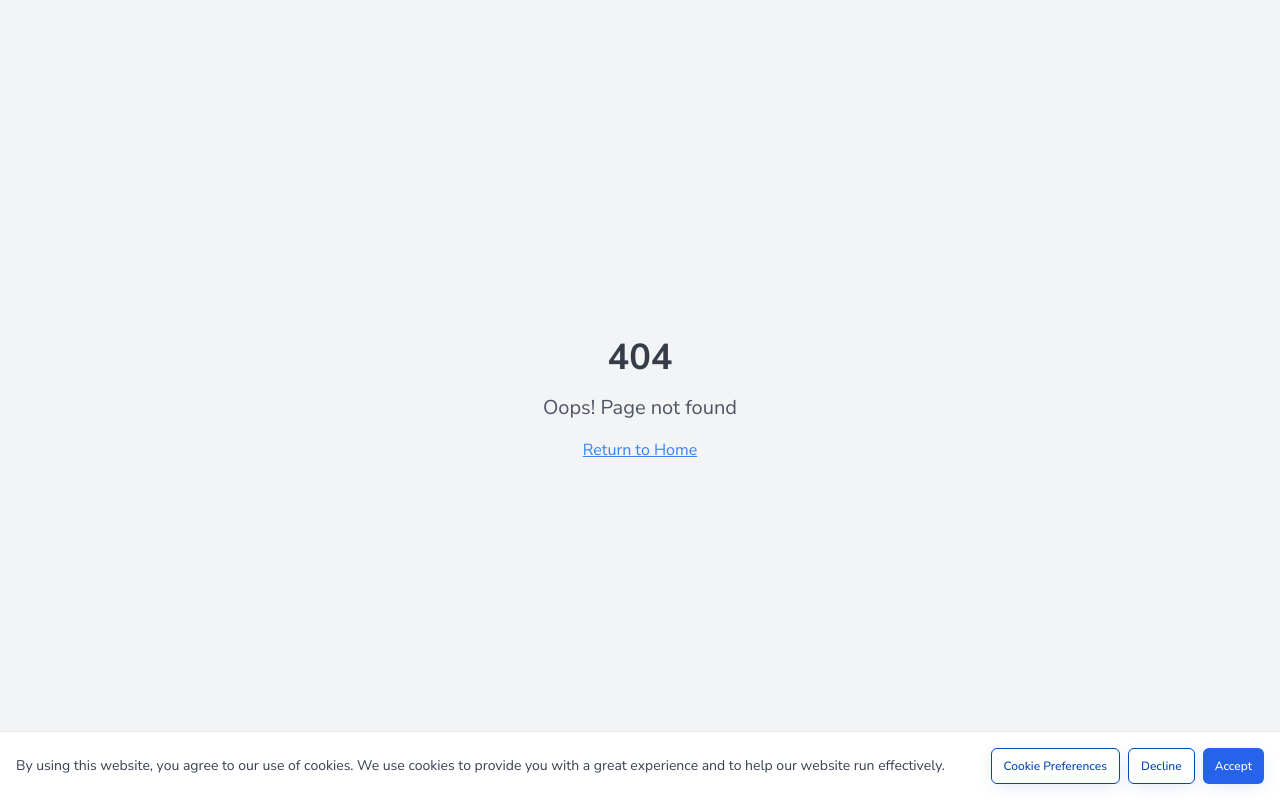
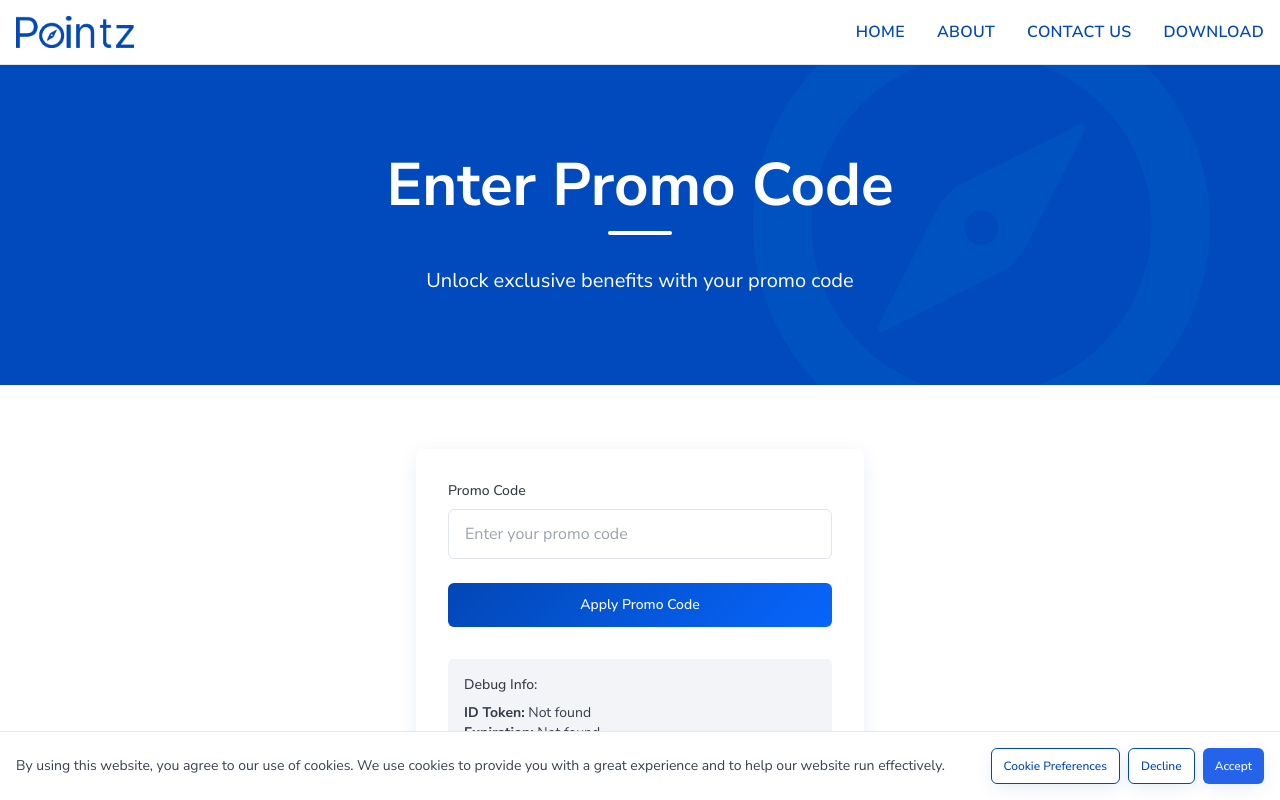
Before and after one commit to PointzOfficial/pointz-website, a React (Vite) app: page /promo-code in a window 1280 px wide. Shown: the top 800 px of the page. Built offline with nearby package versions, Linux system fonts and the light colour scheme.

Commit message:
Add PromoCode page and update routing in App component to include new promo code functionality

```diff
--- a/src/App.tsx
+++ b/src/App.tsx
@@ -13,6 +13,7 @@ import FAQs from "./pages/FAQs";
 import Index from "./pages/Index";
 import NotFound from "./pages/NotFound";
 import Privacy from "./pages/Privacy";
+import PromoCode from "./pages/PromoCode";
 import TermsConditions from "./pages/TermsConditions";
 
 const queryClient = new QueryClient();
@@ -35,6 +36,7 @@ const App = () => (
           <Route path="/announcement" element={<FAQs />} />
           <Route path="/terms-conditions" element={<TermsConditions />} />
           <Route path="/privacy" element={<Privacy />} />
+          <Route path="/promo-code" element={<PromoCode />} />
           {/* ADD ALL CUSTOM ROUTES ABOVE THE CATCH-ALL "*" ROUTE */}
           <Route path="*" element={<NotFound />} />
         </Routes>
--- /dev/null
+++ b/src/pages/PromoCode.tsx
@@ -0,0 +1,291 @@
+import bluebackImage from "@/assets/blueback.png";
+import { Footer } from "@/components/Footer";
+import { Header } from "@/components/Header";
+import { Button } from "@/components/ui/button";
+import { usePageTitle } from "@/hooks/use-page-title";
+import { useEffect, useState } from "react";
+import { useNavigate, useSearchParams } from "react-router-dom";
+
+const formatPromoCode = (text = "") => {
+  // Remove any non-alphanumeric characters
+  const alphanumericText = text.replace(/\W/g, "");
+  // Check for letters
+  if (checkLetters(alphanumericText)) {
+    return alphanumericText;
+  }
+  // Insert hyphens every 4 characters
+  let formattedText = "";
+  for (let i = 0; i < alphanumericText?.length; i++) {
+    if (i > 0 && i % 4 === 0) {
+      formattedText += "-";
+    }
+    formattedText += alphanumericText[i];
+  }
+  return formattedText;
+};
+
+function formatNumber(numberString: string) {
+  const groups = numberString.match(/.{1,4}/g);
+  const formattedNumber = groups?.join("-");
+  return formattedNumber;
+}
+
+function checkLetters(str = "") {
+  const regExp = /[a-zA-Z]/g;
+  return regExp.test(str);
+}
+
+const PromoCode = () => {
+  usePageTitle("Enter Promo Code - Pointz | Building Better Bike Routes");
+
+  const [searchParams] = useSearchParams();
+  const navigate = useNavigate();
+  const [idToken, setIdToken] = useState<string>("");
+  const [tokenExpiration, setTokenExpiration] = useState<string>("");
+  const [promoCode, setPromoCode] = useState<string>("");
+  const [isLoading, setIsLoading] = useState<boolean>(false);
+  const [submitStatus, setSubmitStatus] = useState<
+    "idle" | "success" | "error"
+  >("idle");
+
+  useEffect(() => {
+    // Extract idTokenResult and idTokenResultExpirationTime from URL parameters
+    const idTokenResult = searchParams.get("idTokenResult");
+    const idTokenResultExpirationTime = searchParams.get(
+      "idTokenResultExpirationTime"
+    );
+
+    if (idTokenResult) {
+      setIdToken(idTokenResult);
+    }
+
+    if (idTokenResultExpirationTime) {
+      setTokenExpiration(idTokenResultExpirationTime);
+    }
+
+    // Clear URL parameters after extracting the data
+    if (idTokenResult || idTokenResultExpirationTime) {
+      // Use navigate to replace the current URL without the parameters
+      navigate("/promo-code", { replace: true });
+    }
+  }, [searchParams, navigate]);
+
+  const handleSubmit = (e: React.FormEvent) => {
+    e.preventDefault();
+    if (isLoading) return; // Prevent multiple submissions
+
+    redeemCode();
+  };
+
+  const openPointzApp = () => {
+    const appUrl = "pointz://stripe/payment/success";
+
+    // Method 1: Try window.location.href
+    try {
+      window.location.href = appUrl;
+    } catch {
+      console.log("Method 1 failed, trying method 2");
+    }
+
+    // Method 2: Try creating a hidden link and clicking it
+    try {
+      const link = document.createElement("a");
+      link.href = appUrl;
+      link.style.display = "none";
+      document.body.appendChild(link);
+      link.click();
+      document.body.removeChild(link);
+    } catch {
+      console.log("Method 2 failed, trying method 3");
+    }
+  };
+
+  const redeemCode = async () => {
+    setIsLoading(true);
+    setSubmitStatus("idle");
+    try {
+      const alphanumericText = promoCode.replace(/\W/g, "");
+      let code = promoCode;
+
+      if (checkLetters(alphanumericText)) {
+        code = promoCode?.toUpperCase();
+      } else {
+        if (!(promoCode?.length == 16 || promoCode?.length == 19)) {
+          alert("Invalid Promo Code");
+          setIsLoading(false);
+          return;
+        }
+
+        if (promoCode?.length == 16) {
+          code = formatNumber(promoCode || "") ?? "";
+        }
+      }
+
+      const response = await fetch(
+        "http://localhost:8080/web/redeem_code?code=" + code,
+        {
+          method: "GET",
+          headers: {
+            Authorization: "Bearer " + idToken,
+            "X-API-KEY": "d0b36abf-5548-4726-b2fb-b8c374722f2e",
+          },
+          redirect: "follow",
+        }
+      );
+      const json = await response.json();
+      if (json?.isPlusUser) {
+        setSubmitStatus("success");
+        setTimeout(() => {
+          openPointzApp();
+        }, 1500);
+      } else {
+        setSubmitStatus("error");
+      }
+      return;
+    } catch (error) {
+      console.error("Error:", error);
+      setSubmitStatus("error");
+
+      // Reset error status after 5 seconds
+      setTimeout(() => {
+        setSubmitStatus("idle");
+      }, 5000);
+    } finally {
+      setIsLoading(false);
+    }
+  };
+
+  const handlePromoChange = (text: string) => {
+    setPromoCode(formatPromoCode(text));
+  };
+
+  return (
+    <div className="min-h-screen bg-background">
+      <Header />
+
+      <main>
+        {/* Hero Section with Blue Background */}
+        <div
+          className="relative min-h-[40vh] bg-cover bg-center bg-no-repeat flex items-center justify-center"
+          style={{ backgroundImage: `url(${bluebackImage})` }}
+        >
+          <div className="absolute inset-0 bg-primary/10"></div>
+          <div className="relative z-10 text-center text-white">
+            <h1 className="text-4xl md:text-6xl font-bold mb-4">
+              Enter Promo Code
+            </h1>
+            <div className="w-16 h-1 bg-white mx-auto rounded-full mb-8"></div>
+            <p className="text-lg md:text-xl max-w-2xl mx-auto">
+              Unlock exclusive benefits with your promo code
+            </p>
+          </div>
+        </div>
+
+        <div className="container mx-auto px-4 py-16">
+          <div className="max-w-md mx-auto">
+            <div className="bg-white rounded-lg shadow-bike-soft p-8">
+              <form onSubmit={handleSubmit} className="space-y-6">
+                <div>
+                  <label
+                    htmlFor="promoCode"
+                    className="block text-sm font-medium text-foreground mb-2"
+                  >
+                    Promo Code
+                  </label>
+                  <input
+                    type="text"
+                    id="promoCode"
+                    value={promoCode}
+                    onChange={(e) => handlePromoChange(e.target.value)}
+                    placeholder="Enter your promo code"
+                    className="w-full px-4 py-3 border border-input rounded-md focus:outline-none focus:ring-2 focus:ring-primary focus:border-transparent transition-all duration-300"
+                    required
+                  />
+                </div>
+
+                <Button
+                  type="submit"
+                  className="w-full"
+                  variant="bike"
+                  size="lg"
+                  disabled={isLoading}
+                >
+                  {isLoading ? (
+                    <div className="flex items-center gap-2">
+                      <div className="w-4 h-4 border-2 border-white border-t-transparent rounded-full animate-spin"></div>
+                      Processing...
+                    </div>
+                  ) : (
+                    "Apply Promo Code"
+                  )}
+                </Button>
+              </form>
+
+              {/* Status Messages */}
+              {submitStatus === "success" && (
+                <div className="mt-4 p-4 bg-green-50 border border-green-200 rounded-md">
+                  <div className="flex items-center gap-2 text-green-800">
+                    <svg
+                      className="w-5 h-5"
+                      fill="currentColor"
+                      viewBox="0 0 20 20"
+                    >
+                      <path
+                        fillRule="evenodd"
+                        d="M10 18a8 8 0 100-16 8 8 0 000 16zm3.707-9.293a1 1 0 00-1.414-1.414L9 10.586 7.707 9.293a1 1 0 00-1.414 1.414l2 2a1 1 0 001.414 0l4-4z"
+                        clipRule="evenodd"
+                      />
+                    </svg>
+                    <span className="font-medium">
+                      Promo code applied successfully!
+                    </span>
+                  </div>
+                </div>
+              )}
+
+              {submitStatus === "error" && (
+                <div className="mt-4 p-4 bg-red-50 border border-red-200 rounded-md">
+                  <div className="flex items-center gap-2 text-red-800">
+                    <svg
+                      className="w-5 h-5"
+                      fill="currentColor"
+                      viewBox="0 0 20 20"
+                    >
+                      <path
+                        fillRule="evenodd"
+                        d="M10 18a8 8 0 100-16 8 8 0 000 16zM8.707 7.293a1 1 0 00-1.414 1.414L8.586 10l-1.293 1.293a1 1 0 101.414 1.414L10 11.414l1.293 1.293a1 1 0 001.414-1.414L11.414 10l1.293-1.293a1 1 0 00-1.414-1.414L10 8.586 8.707 7.293z"
+                        clipRule="evenodd"
+                      />
+                    </svg>
+                    <span className="font-medium">
+                      Failed to apply promo code. Please try again.
+                    </span>
+                  </div>
+                </div>
+              )}
+
+              {/* Debug info - remove in production */}
+              {process.env.NODE_ENV === "development" && (
+                <div className="mt-8 p-4 bg-muted rounded-md text-sm">
+                  <h3 className="font-medium mb-2">Debug Info:</h3>
+                  <p>
+                    <strong>ID Token:</strong>{" "}
+                    {idToken ? "Present" : "Not found"}
+                  </p>
+                  <p>
+                    <strong>Expiration:</strong>{" "}
+                    {tokenExpiration || "Not found"}
+                  </p>
+                </div>
+              )}
+            </div>
+          </div>
+        </div>
+      </main>
+
+      <Footer />
+    </div>
+  );
+};
+
+export default PromoCode;
```
